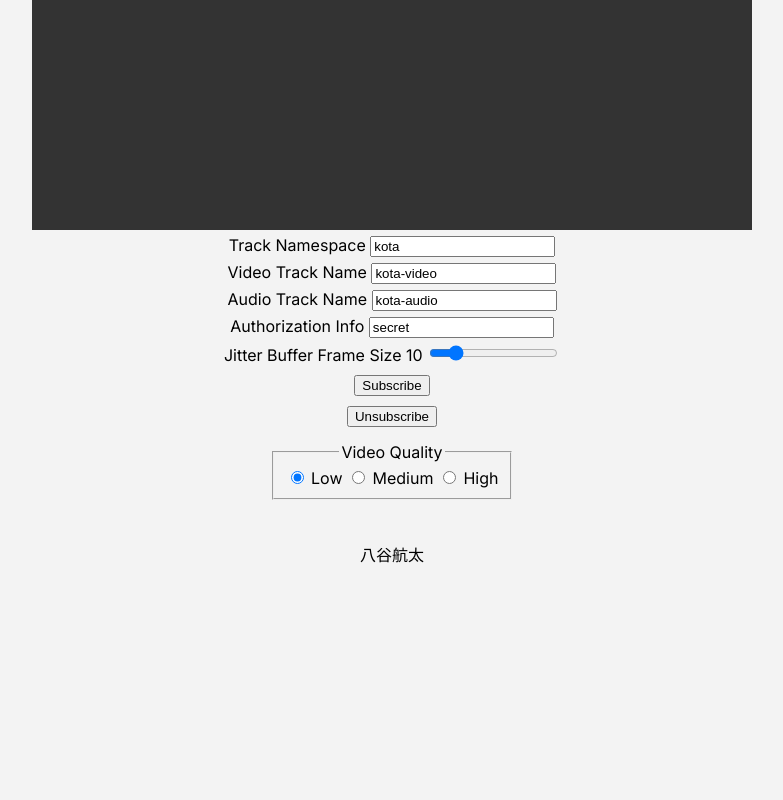
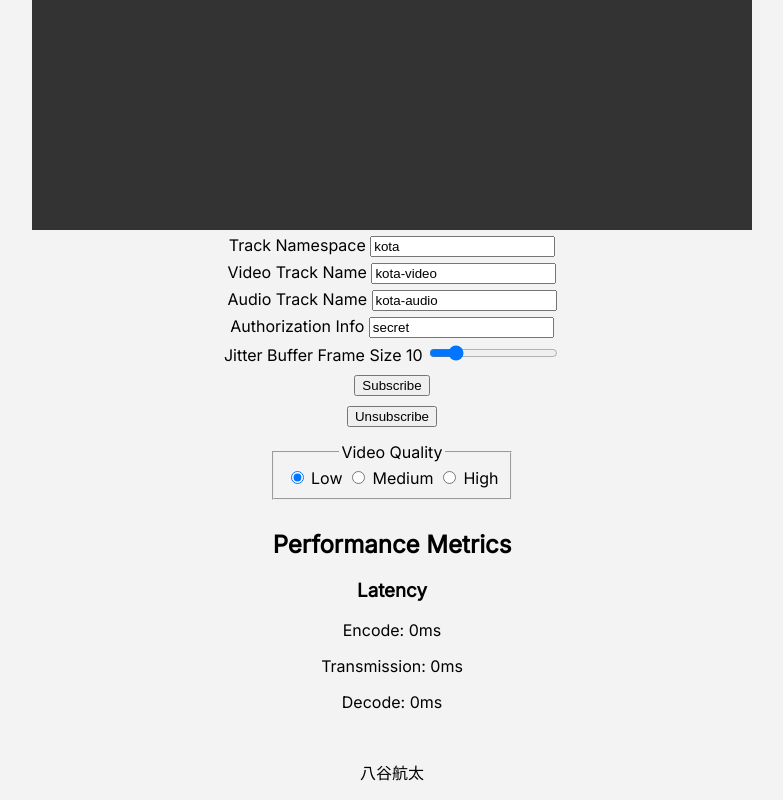
Before and after one commit to kota-yata/media-over-quic-experiment, a SvelteKit app: page /subscriber in a window 1280 px wide. Shown: the part 429-1229 px from the top of the page, without its empty margins (248-1031 px from the left). Before the commit the page ends 1011 px from the top, so only its background shows below. Built offline with nearby package versions, Linux system fonts and the light colour scheme.

Commit message:
add performance metrics to subscriber-only page

```diff
--- a/src/routes/subscriber/+page.svelte
+++ b/src/routes/subscriber/+page.svelte
@@ -1,6 +1,7 @@
 <script lang="ts">
   import RelayServerUrl from "$lib/components/RelayServerUrl.svelte";
   import MoQTSubscriber from "$lib/components/MoQTSubscriber.svelte";
+  import Performance from "$lib/components/Performance.svelte";
   let moqtServerUrl = "https://srcm-moxygen.kota-yata.com:4433/moq";
 </script>
 <div class="container">
@@ -11,6 +12,9 @@
   <div class="subscriber">
     <MoQTSubscriber {moqtServerUrl} canvasWidth={720} canvasHeight={480} />
   </div>
+  <div>
+    <Performance />
+  </div>
 </div>
 
 <style lang="scss">
```
